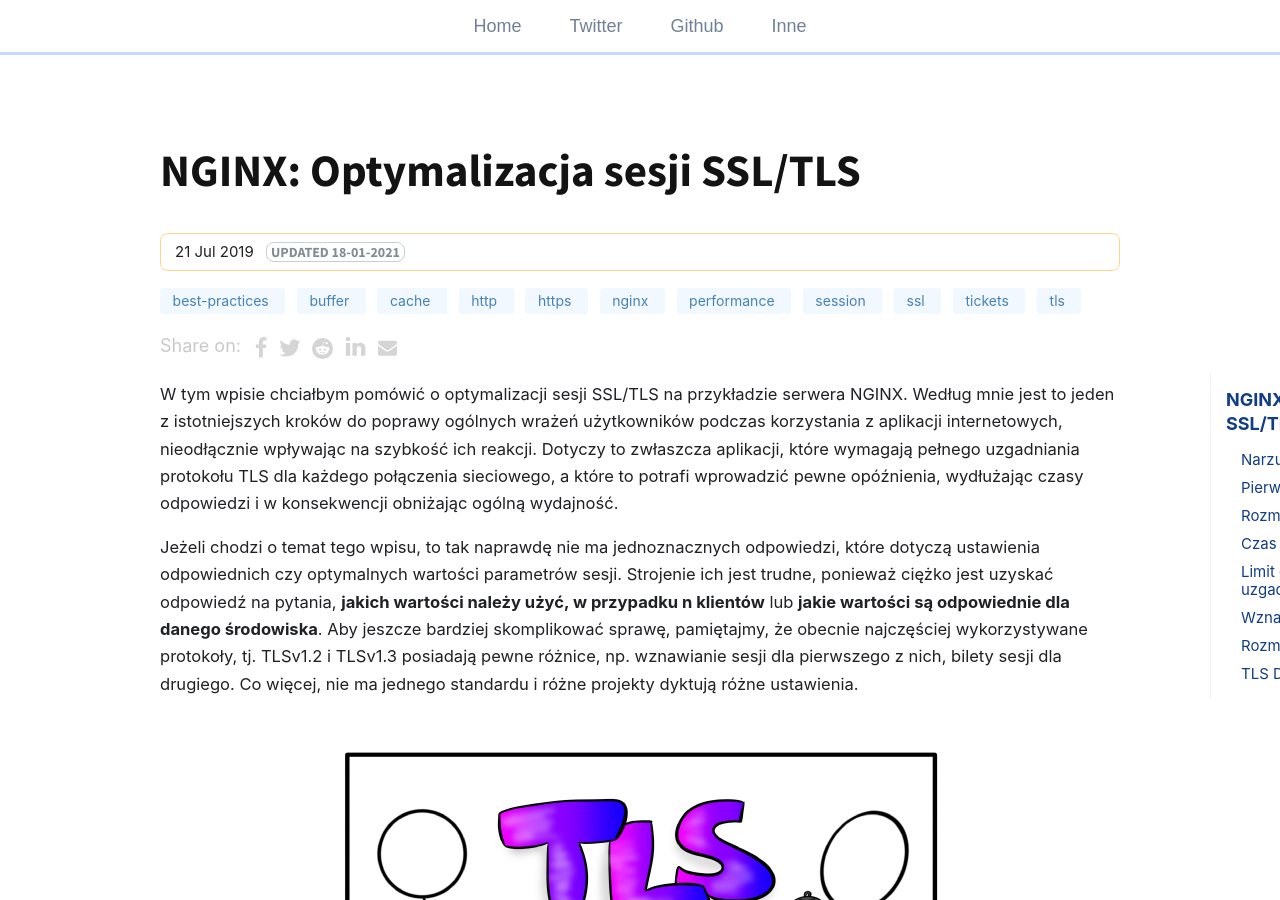
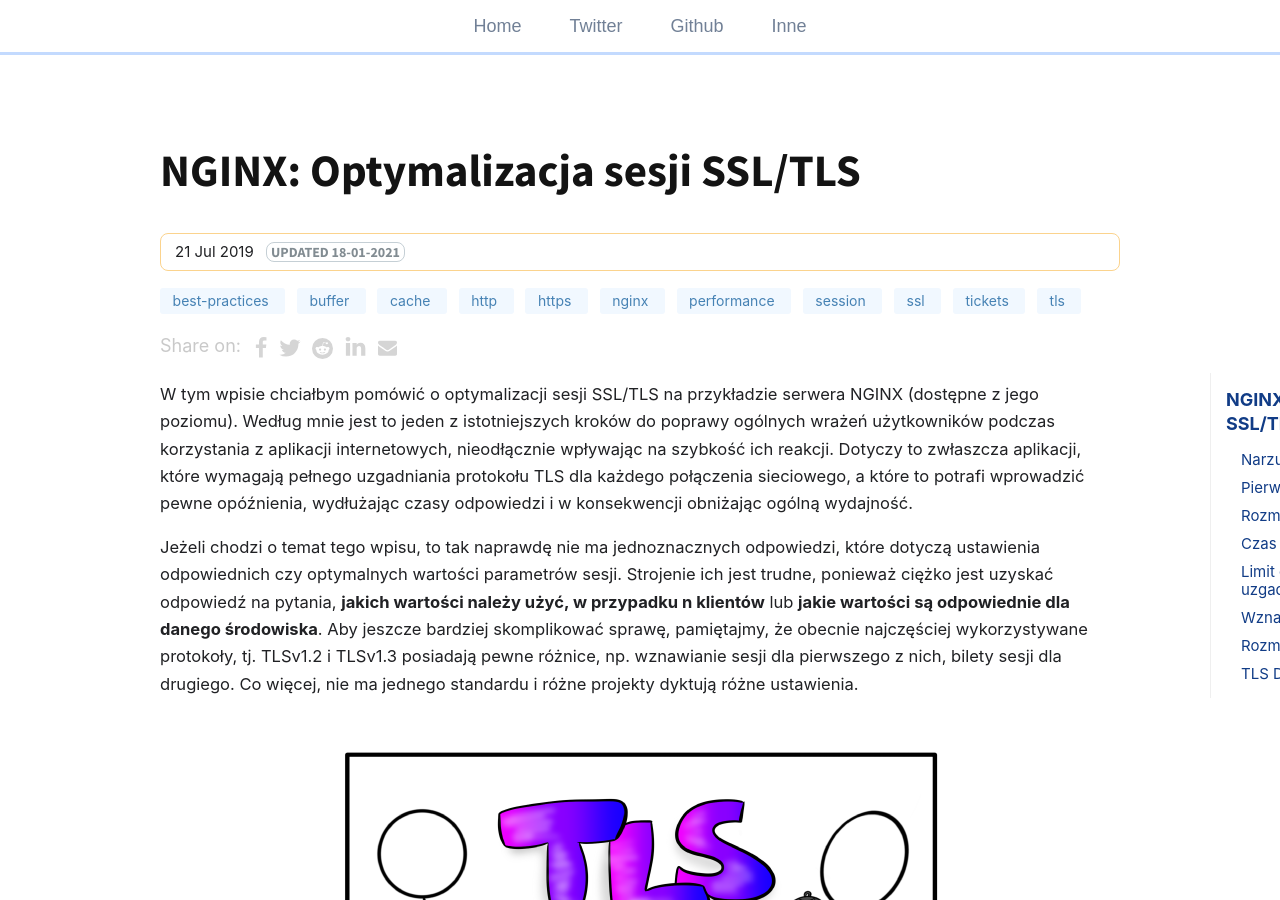
Before and after one commit to git04112019/trimstray.github.io, a Jekyll site: the page built from _posts/2019-07-21-nginx-optymalizacja_sesji_ssl-tls.md, in a window 1280 px wide and 900 px high. Built offline with Jekyll 4.4.1, drawn with Linux system fonts in a browser that asks for light colours; comment, search, counter and statistics services are not loaded.

Commit message:
uncommited changes - signed-off-by: trimstray <trimstray@gmail.com>

```diff
--- a/_posts/2019-07-21-nginx-optymalizacja_sesji_ssl-tls.md
+++ b/_posts/2019-07-21-nginx-optymalizacja_sesji_ssl-tls.md
@@ -11,7 +11,7 @@ toc: true
 last_modified_at: 2021-01-18 00:00:00 +0000
 ---
 
-W tym wpisie chciałbym pomówić o optymalizacji sesji SSL/TLS na przykładzie serwera NGINX. Według mnie jest to jeden z istotniejszych kroków do poprawy ogólnych wrażeń użytkowników podczas korzystania z aplikacji internetowych, nieodłącznie wpływając na szybkość ich reakcji. Dotyczy to zwłaszcza aplikacji, które wymagają pełnego uzgadniania protokołu TLS dla każdego połączenia sieciowego, a które to potrafi wprowadzić pewne opóźnienia, wydłużając czasy odpowiedzi i w konsekwencji obniżając ogólną wydajność.
+W tym wpisie chciałbym pomówić o optymalizacji sesji SSL/TLS na przykładzie serwera NGINX (dostępne z jego poziomu). Według mnie jest to jeden z istotniejszych kroków do poprawy ogólnych wrażeń użytkowników podczas korzystania z aplikacji internetowych, nieodłącznie wpływając na szybkość ich reakcji. Dotyczy to zwłaszcza aplikacji, które wymagają pełnego uzgadniania protokołu TLS dla każdego połączenia sieciowego, a które to potrafi wprowadzić pewne opóźnienia, wydłużając czasy odpowiedzi i w konsekwencji obniżając ogólną wydajność.
 
 Jeżeli chodzi o temat tego wpisu, to tak naprawdę nie ma jednoznacznych odpowiedzi, które dotyczą ustawienia odpowiednich czy optymalnych wartości parametrów sesji. Strojenie ich jest trudne, ponieważ ciężko jest uzyskać odpowiedź na pytania, **jakich wartości należy użyć, w przypadku n klientów** lub **jakie wartości są odpowiednie dla danego środowiska**. Aby jeszcze bardziej skomplikować sprawę, pamiętajmy, że obecnie najczęściej wykorzystywane protokoły, tj. TLSv1.2 i TLSv1.3 posiadają pewne różnice, np. wznawianie sesji dla pierwszego z nich, bilety sesji dla drugiego. Co więcej, nie ma jednego standardu i różne projekty dyktują różne ustawienia.
 
```
